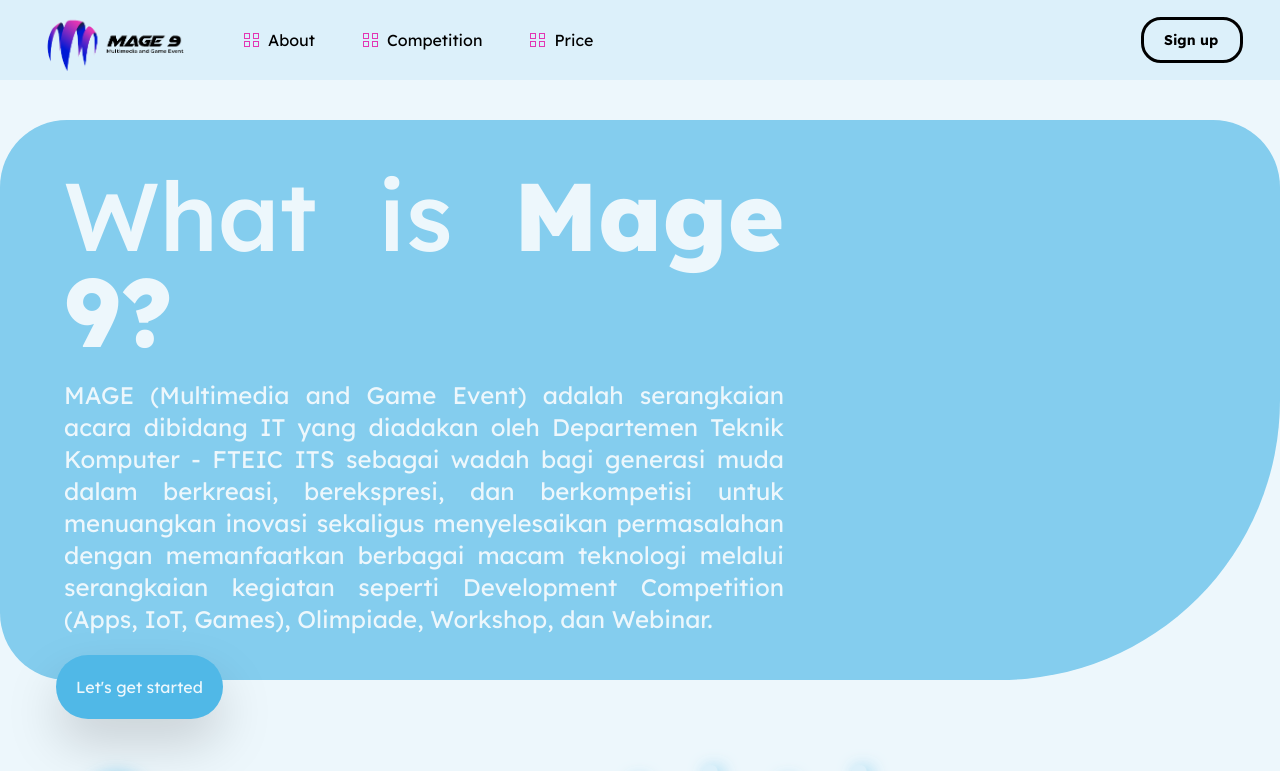
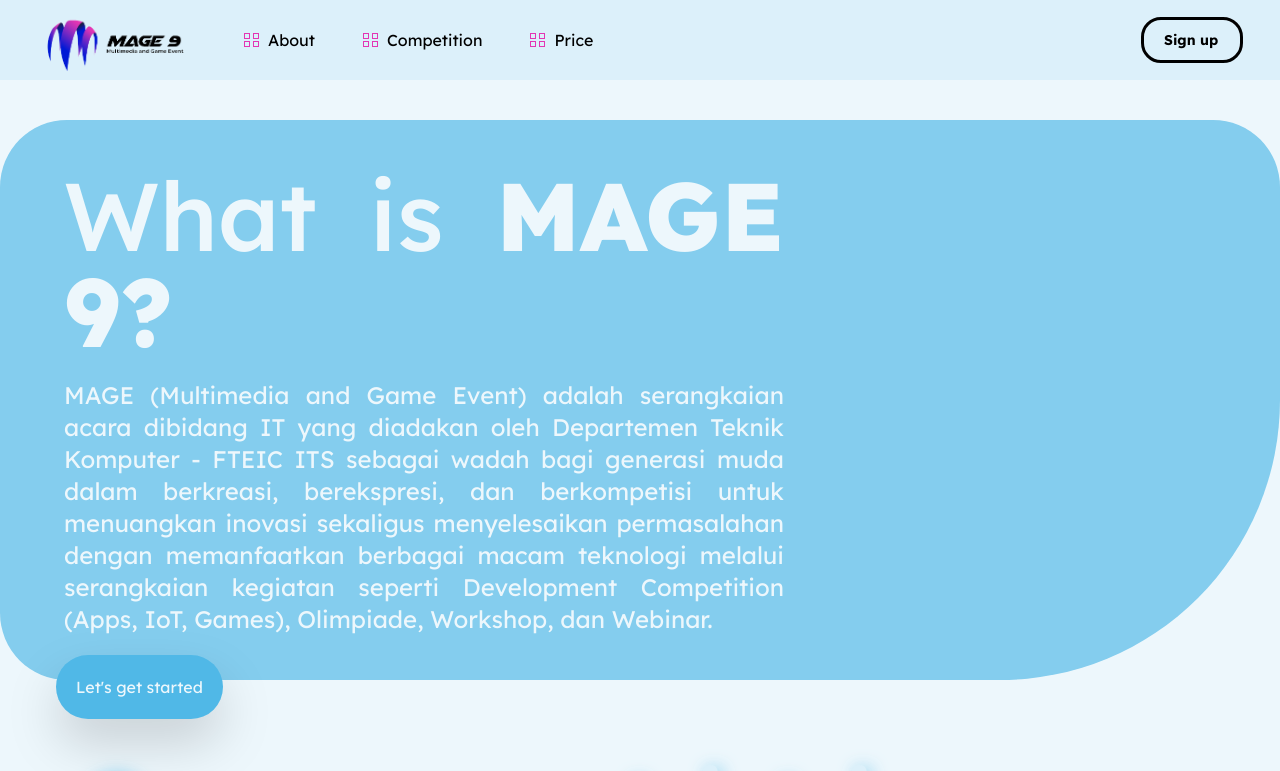
Before and after one commit to VGPABM/mage-9, a Next.js app: page / in a window 1280 px wide. Shown: the top 771 px of the page. Built offline with nearby package versions, Linux system fonts and the light colour scheme.

Commit message:
benerin beberapa font

```diff
--- a/components/TopPart.tsx
+++ b/components/TopPart.tsx
@@ -10,7 +10,7 @@
         <div className="max-w-[75%] container mt-[47px] ml-16">
           <div>
             <h2 className="font-medium text-BaseLightestBlue max-w-[75%] text-justify text-8xl">
-              What is <span className="font-extrabold text-BaseLightestBlue max-w-[75%] text-justify text-8xl">Mage 9? </span>
+              What is <span className="font-extrabold text-BaseLightestBlue max-w-[75%] text-justify text-8xl uppercase">Mage 9? </span>
             </h2>
             <p className="mt-5 text-BaseLightestBlue max-w-[75%] text-justify text-2xl">
               MAGE (Multimedia and Game Event) adalah serangkaian acara dibidang IT yang diadakan oleh Departemen Teknik Komputer - FTEIC ITS sebagai wadah bagi generasi muda dalam berkreasi, berekspresi, dan berkompetisi untuk menuangkan
```
